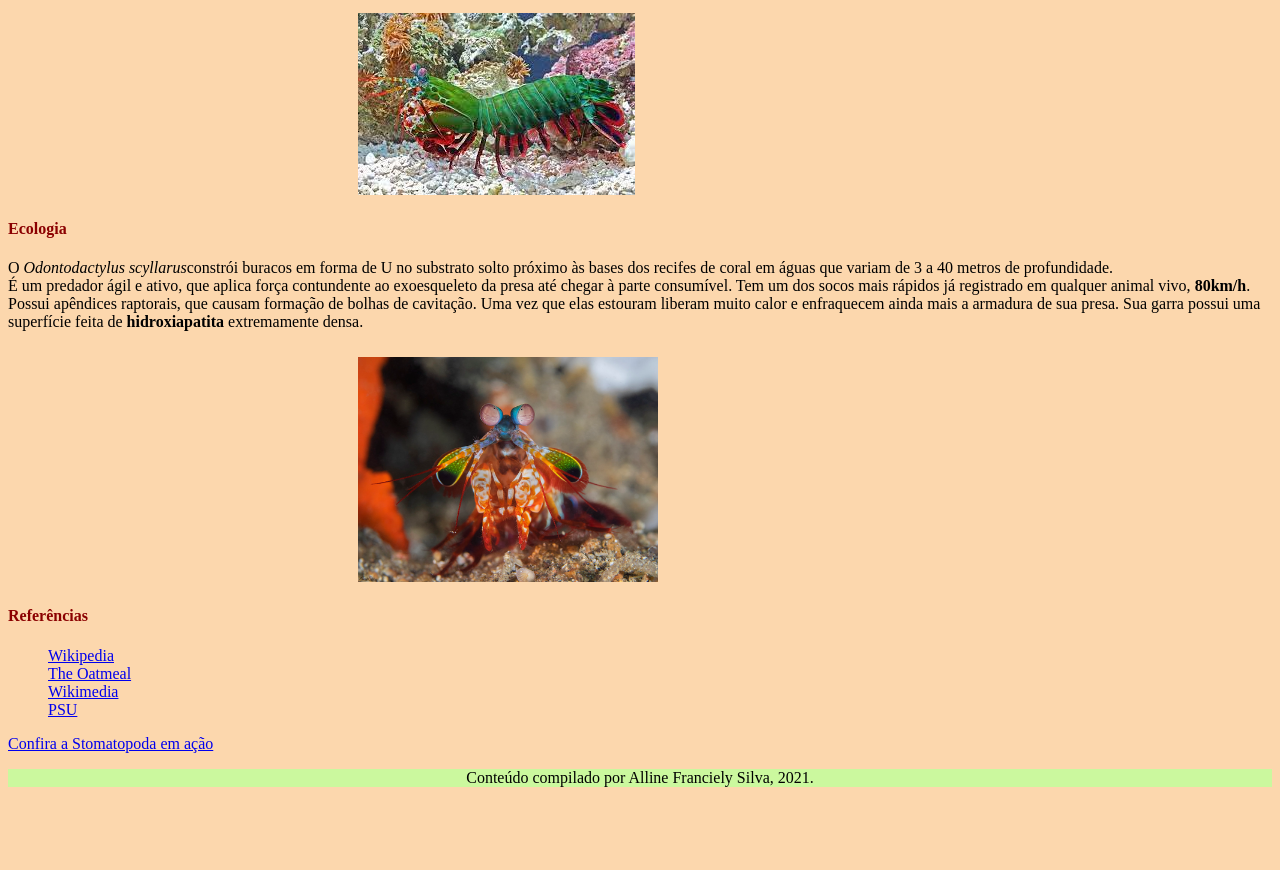
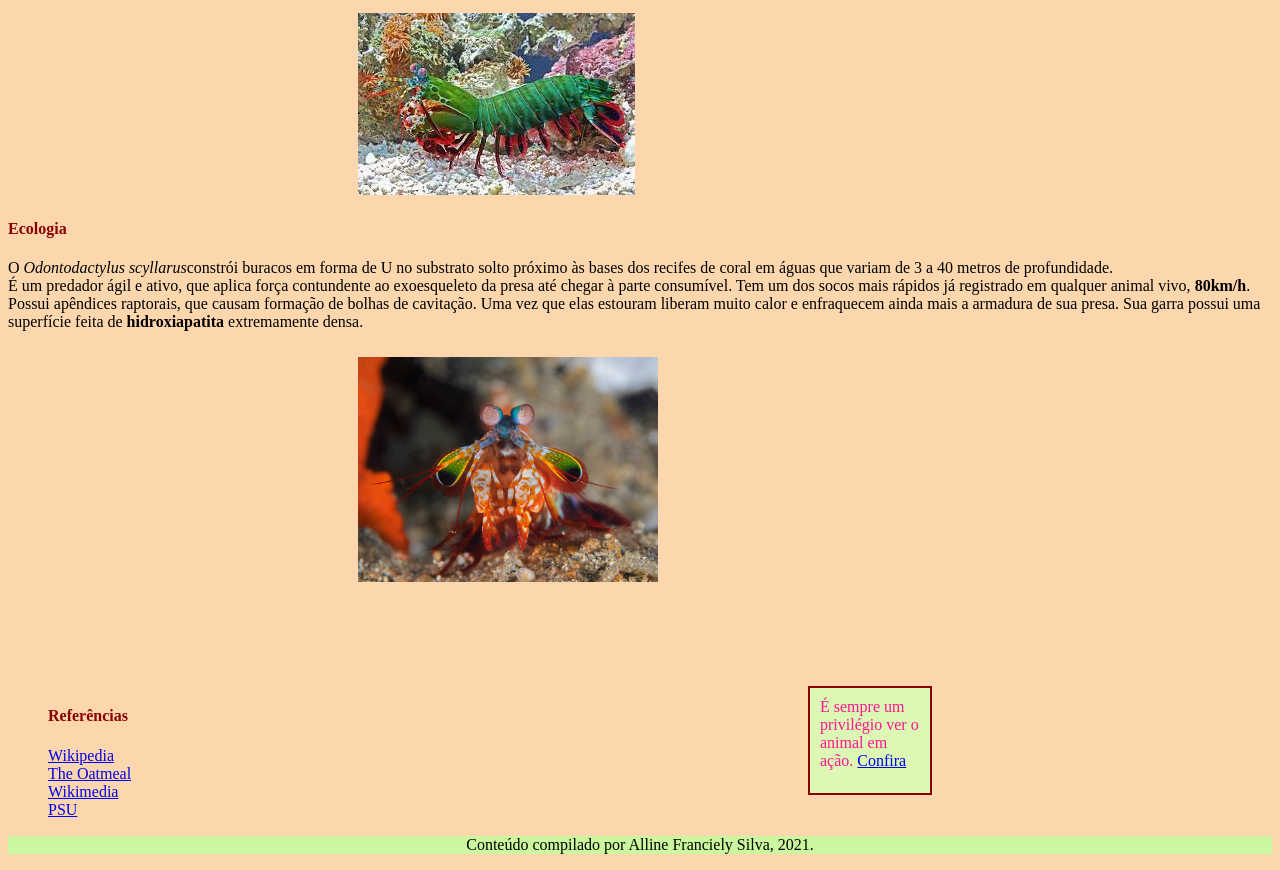
Before and after one commit to AllineFranciely/introducao-a-html-e-css.4, a plain HTML site: page index.html in a window 1280 px wide. Shown: the part 586-1456 px from the top of the page. Before the commit the page ends 1389 px from the top, so only its background shows below. Drawn offline with Linux system fonts and the light colour scheme.

Commit message:
Exercicio finalizado

```diff
--- a/index.html
+++ b/index.html
@@ -53,10 +53,10 @@
                 <a href="https://sites.psu.edu/shanetheman/2020/01/30/peacock-mantis-shrimp-odontodactylus-scyllarus/">PSU</a>
             </ul>
         </section>
-        <aside>
-        <a href="https://www.youtube.com/watch?v=E0Li1k5hGBE">Confira a Stomatopoda em ação</a>
-        </aside>
     </article>
+    <aside>É sempre um privilégio ver o animal em ação.
+        <a href="https://www.youtube.com/watch?v=E0Li1k5hGBE"> Confira</a>
+    </aside>
     <footer>
         <p id="rodapé"> Conteúdo compilado por Alline Franciely Silva, 2021.</p>
     </footer>
--- a/style.css
+++ b/style.css
@@ -50,3 +50,31 @@ h2 {
     text-align: center;
     color: rgb(226, 67, 67);
 }
+aside {
+    background-color: rgb(221, 248, 180);
+    color: deeppink;
+    display: block;
+    border: 2px solid darkred;
+    height: 85px;
+    width: 100px;
+    padding: 10px;
+    position: absolute;
+    margin-left: 800px;
+    margin-top: 100px;
+
+}
+#section4 {
+    display: block;
+    width: 700px;
+    position: absolute;
+    margin-top: 100px;
+}
+#section1 {
+    text-align: center;
+}
+footer {
+    margin-top: 250px;
+}
+#section4 h4 {
+    margin-left: 40px;
+}
```
